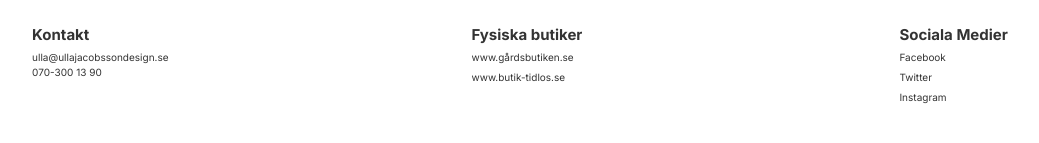
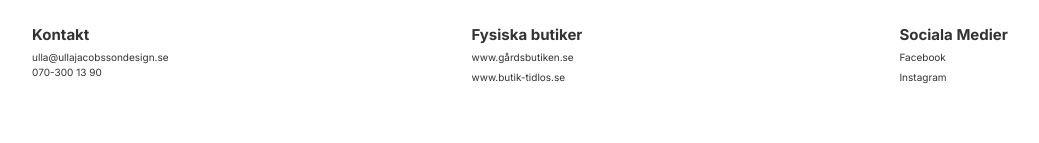
Before and after one commit to hanna-fmw/ulla-jacobsson-design, a Next.js app: page / in a window 1280 px wide. Shown: the part 2346-2489 px from the top of the page, without its empty margins (113-1152 px from the left). Built offline with nearby package versions, Linux system fonts and the light colour scheme.

Commit message:
Removed twitter from footer

```diff
--- a/app/components/Footer.tsx
+++ b/app/components/Footer.tsx
@@ -25,7 +25,6 @@ const Footer = () => {
 						<h2 className='text-[14px] mb-2 md:text-2xl'>Sociala Medier</h2>
 						<div className='flex flex-col gap-2'>
 							<Link href='/'>Facebook</Link>
-							<Link href='/'>Twitter</Link>
 							<Link href='/'>Instagram</Link>
 						</div>
 					</div>
@@ -33,9 +32,6 @@ const Footer = () => {
 				<section className='w-[90vw] gap-6 flex justify-center sm:hidden'>
 					<Link href='/'>
 						<SlSocialFacebook size={15} color='#333' fill='#333' />
-					</Link>
-					<Link href='/' className='hover:font-bold'>
-						<SlSocialTwitter size={15} color='#333' fill='#333' />
 					</Link>
 					<Link
 						href='/'
```
